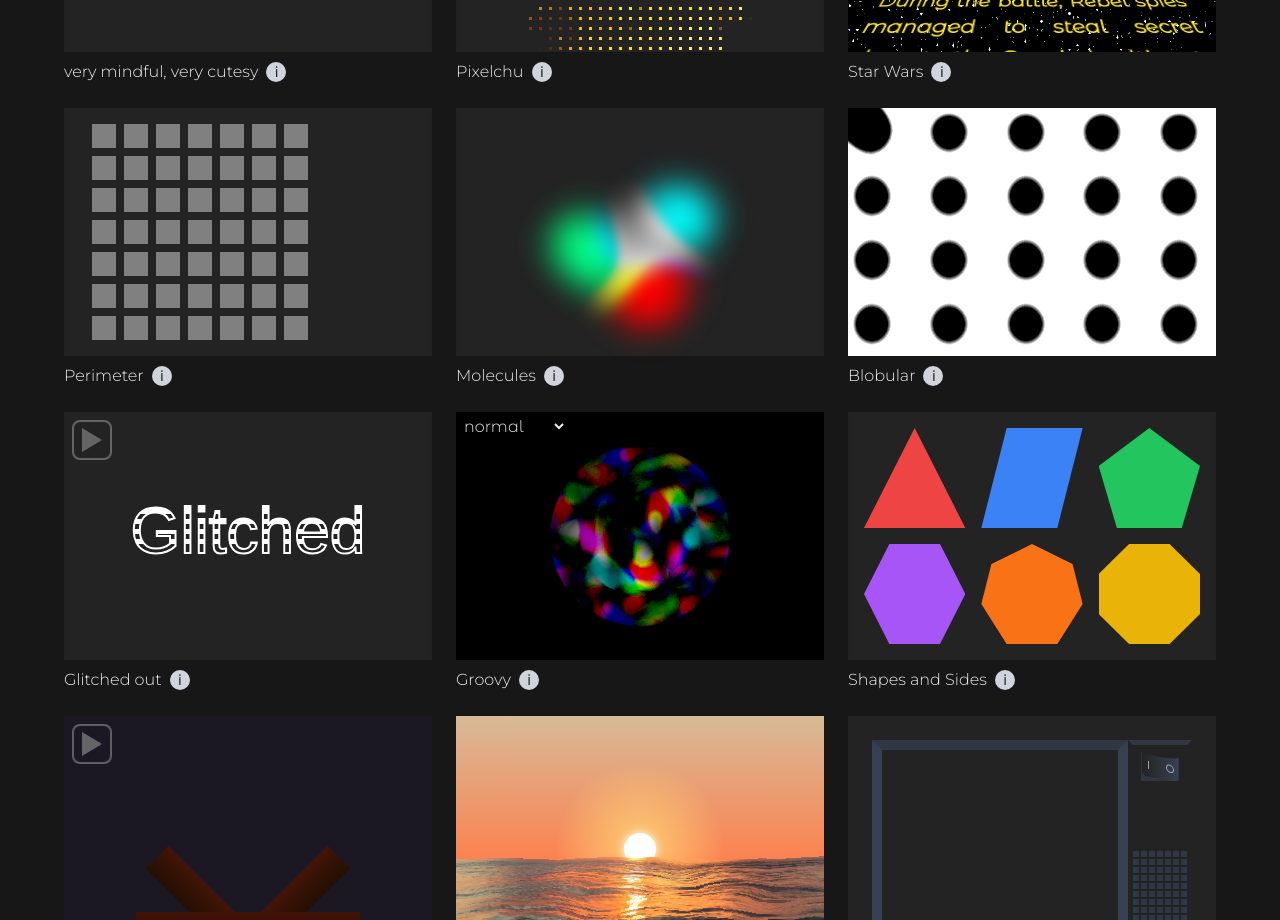
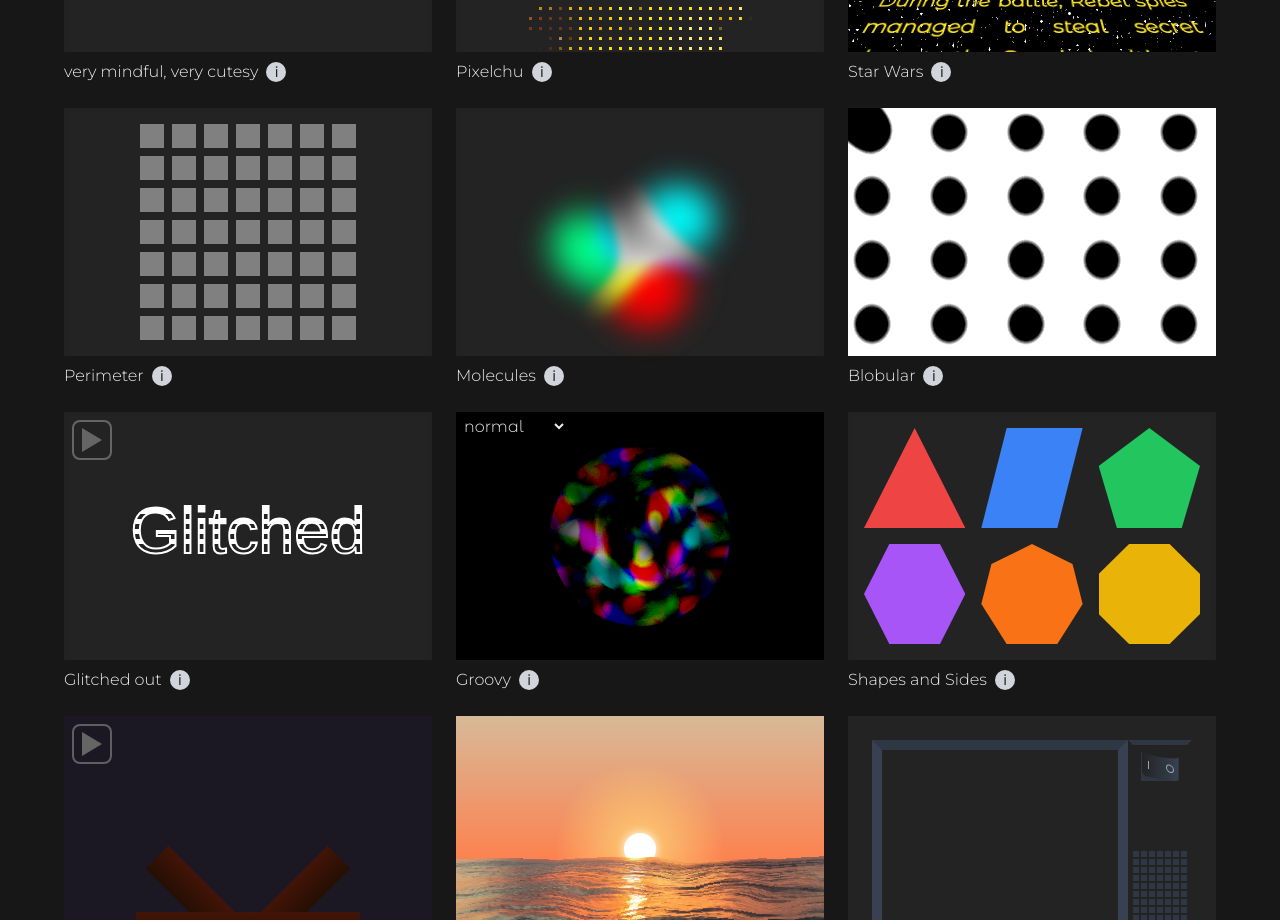
Before and after one commit to mlee2197/motion-script, a Next.js app: page / in a window 1280 px wide. Shown: the part 1940-2860 px from the top of the page. Built offline with nearby package versions, Linux system fonts and the light colour scheme; a web font is replaced by a local one.

Commit message:
center animation

```diff
--- a/src/app/globals.css
+++ b/src/app/globals.css
@@ -375,7 +375,7 @@ body {
 
   /* Animation 1 */
   #animation-bump {
-    @apply grid grid-cols-10;
+    @apply grid grid-cols-7;
 
     .box-container {
       @apply relative p-1 w-8 h-8 bg-transparent;
```
